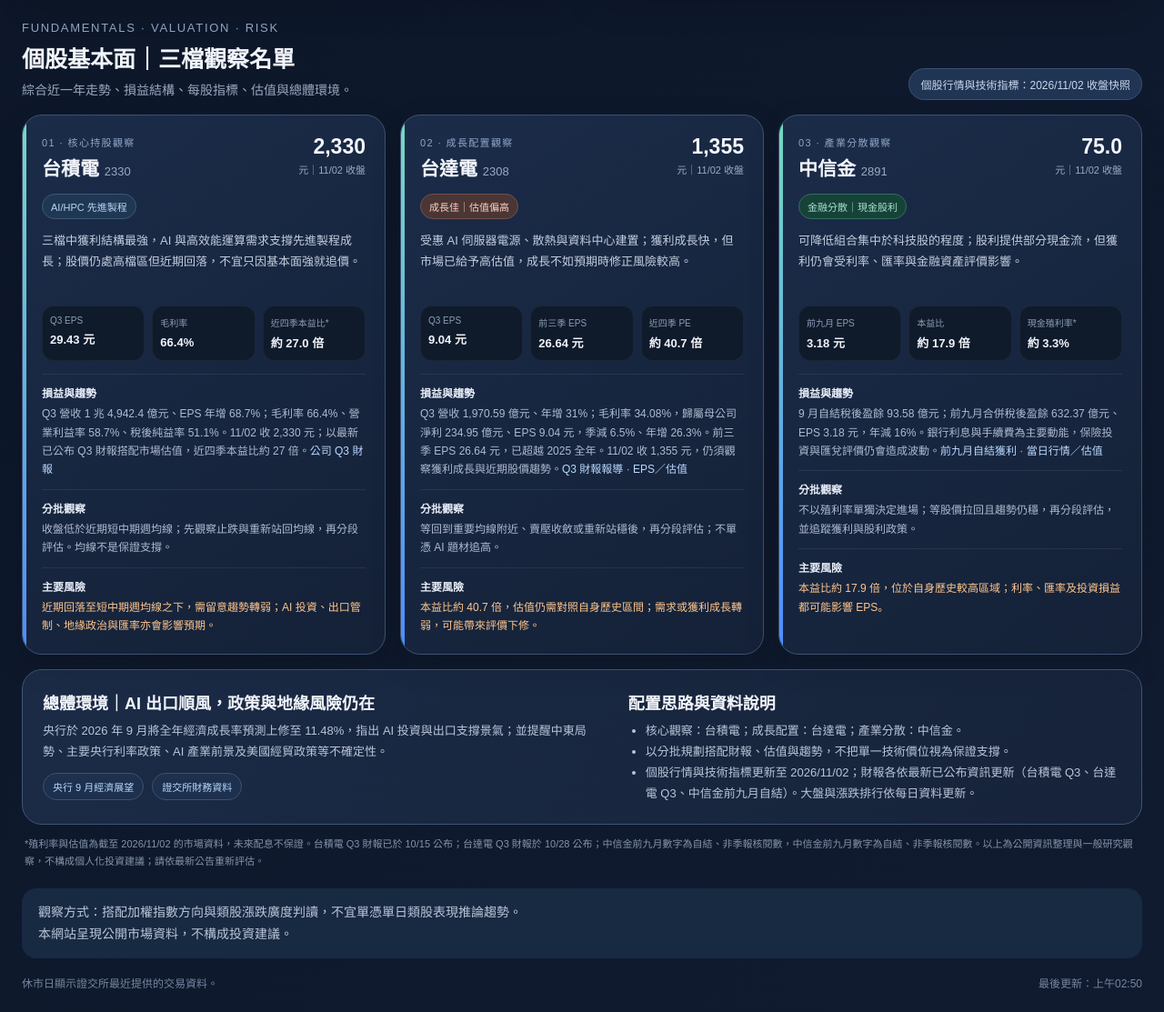
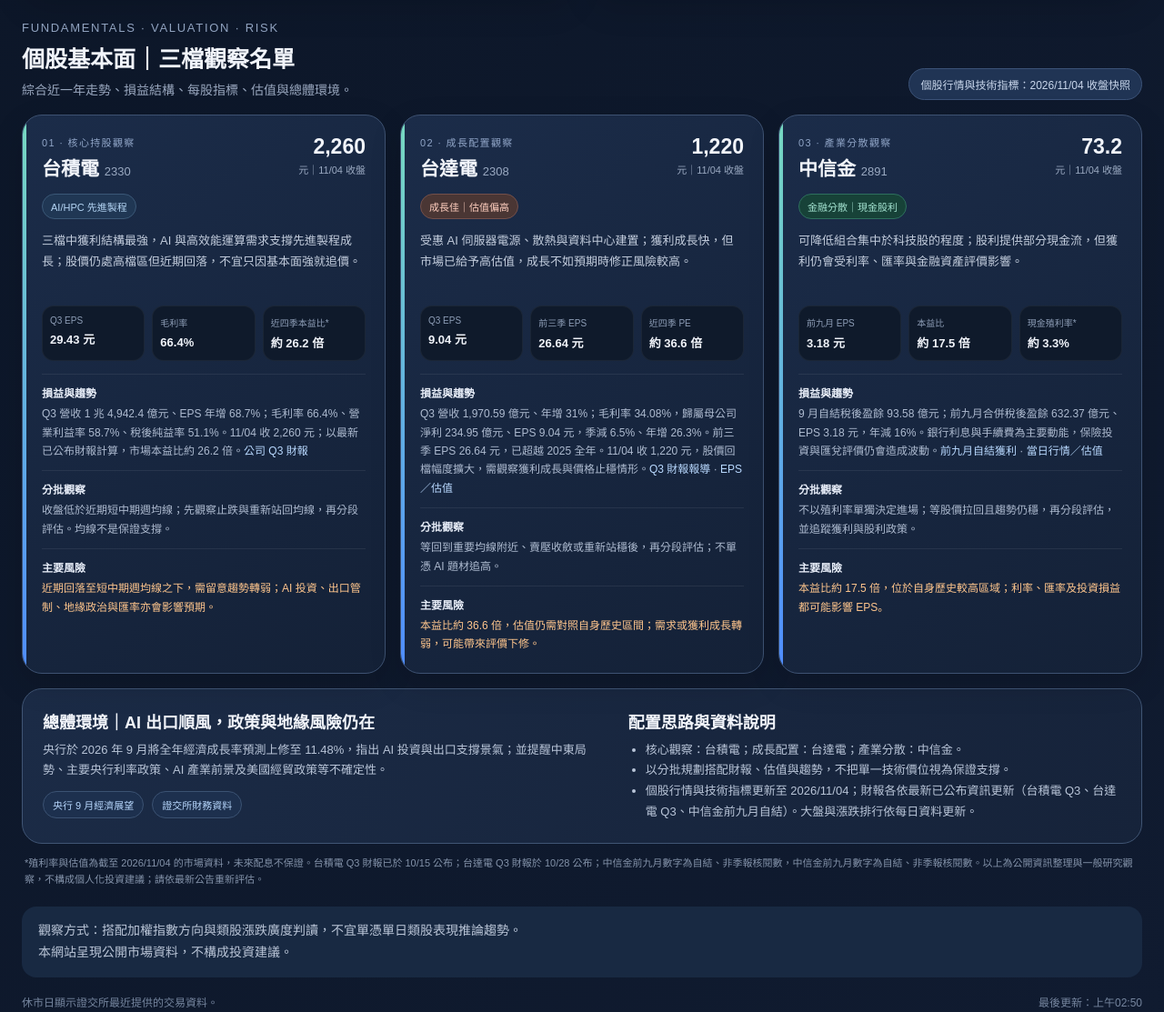
Before and after one commit to hsiehchenlung-cell/tw-market-close, a plain HTML site: page index.html in a window 1280 px wide. Shown: the part 3365-4478 px from the top of the page at 91% size. Drawn offline with Linux system fonts and the light colour scheme.

Commit message:
Refresh stock snapshot through 2026-11-04

```diff
--- a/index.html
+++ b/index.html
@@ -10,11 +10,11 @@
 <section class="history-card" aria-labelledby="history-title"><div class="history-head"><div><h2 id="history-title">最近 7 個交易日大盤走勢</h2><p>加權指數每日收盤｜資料來源：臺灣證券交易所</p></div><div class="history-latest" id="history-latest">載入走勢中…</div></div><div id="index-history"><div class="history-empty">正在載入近 7 個交易日資料…</div></div></section>
 <section class="cols"><article class="card"><h2 class="section-title">類股強弱排行</h2><p class="section-note">依證交所公布之類股指數單日漲跌幅排序</p><div id="sectors" class="rows"><div class="loading">載入中…</div></div></article><article class="card"><h2 class="section-title">類股指數一覽</h2><p class="section-note">上市產業類股收盤表現</p><div style="overflow:auto"><table class="table"><thead><tr><th>類股</th><th class="right">收盤指數</th><th class="right">漲跌點</th><th class="right">幅度</th></tr></thead><tbody id="table"><tr><td colspan="4" class="empty">正在取得資料…</td></tr></tbody></table></div></article></section>
 <section class="stock-rankings"><article class="card"><h2 class="section-title">個股漲幅前五名</h2><p class="stock-tag">上市普通股｜依當日漲幅排序</p><div class="stock-list" id="gainers"><div class="loading">載入個股排行…</div></div></article><article class="card"><h2 class="section-title">個股跌幅前五名</h2><p class="stock-tag">上市普通股｜依當日跌幅排序</p><div class="stock-list" id="losers"><div class="loading">載入個股排行…</div></div></article></section>
-<section class="equity-section" aria-labelledby="stock-title"><div class="equity-head"><div><div class="eyebrow">FUNDAMENTALS · VALUATION · RISK</div><h2 id="stock-title">個股基本面｜三檔觀察名單</h2><p>綜合近一年走勢、損益結構、每股指標、估值與總體環境。</p></div><div class="equity-asof">個股行情與技術指標：2026/11/02 收盤快照</div></div><div class="equity-grid">
-<article class="equity-card"><div class="equity-top"><div><div class="equity-label">01 · 核心持股觀察</div><div class="equity-name">台積電 <span class="equity-code">2330</span></div></div><div class="equity-price">2,330<small>元｜11/02 收盤</small></div></div><span class="equity-tag">AI/HPC 先進製程</span><div class="equity-summary">三檔中獲利結構最強，AI 與高效能運算需求支撐先進製程成長；股價仍處高檔區但近期回落，不宜只因基本面強就追價。</div><div class="equity-metrics"><div class="equity-metric"><span>Q3 EPS</span><strong>29.43 元</strong></div><div class="equity-metric"><span>毛利率</span><strong>66.4%</strong></div><div class="equity-metric"><span>近四季本益比*</span><strong>約 27.0 倍</strong></div></div><div class="equity-detail"><b>損益與趨勢</b><p>Q3 營收 1 兆 4,942.4 億元、EPS 年增 68.7%；毛利率 66.4%、營業利益率 58.7%、稅後純益率 51.1%。11/02 收 2,330 元；以最新已公布 Q3 財報搭配市場估值，近四季本益比約 27 倍。<a href="https://pr.tsmc.com/chinese/news/3346" target="_blank" rel="noreferrer">公司 Q3 財報</a></p></div><div class="equity-detail"><b>分批觀察</b><p>收盤低於近期短中期週均線；先觀察止跌與重新站回均線，再分段評估。均線不是保證支撐。</p></div><div class="equity-detail"><b>主要風險</b><p class="equity-risk">近期回落至短中期週均線之下，需留意趨勢轉弱；AI 投資、出口管制、地緣政治與匯率亦會影響預期。</p></div></article>
-<article class="equity-card"><div class="equity-top"><div><div class="equity-label">02 · 成長配置觀察</div><div class="equity-name">台達電 <span class="equity-code">2308</span></div></div><div class="equity-price">1,355<small>元｜11/02 收盤</small></div></div><span class="equity-tag warn">成長佳｜估值偏高</span><div class="equity-summary">受惠 AI 伺服器電源、散熱與資料中心建置；獲利成長快，但市場已給予高估值，成長不如預期時修正風險較高。</div><div class="equity-metrics"><div class="equity-metric"><span>Q3 EPS</span><strong>9.04 元</strong></div><div class="equity-metric"><span>前三季 EPS</span><strong>26.64 元</strong></div><div class="equity-metric"><span>近四季 PE</span><strong>約 40.7 倍</strong></div></div><div class="equity-detail"><b>損益與趨勢</b><p>Q3 營收 1,970.59 億元、年增 31%；毛利率 34.08%，歸屬母公司淨利 234.95 億元、EPS 9.04 元，季減 6.5%、年增 26.3%。前三季 EPS 26.64 元，已超越 2025 全年。11/02 收 1,355 元，仍須觀察獲利成長與近期股價趨勢。<a href="https://www.cna.com.tw/news/afe/202610280291.aspx" target="_blank" rel="noreferrer">Q3 財報報導</a> · <a href="https://finlab.finance/stocks/2308" target="_blank" rel="noreferrer">EPS／估值</a></p></div><div class="equity-detail"><b>分批觀察</b><p>等回到重要均線附近、賣壓收斂或重新站穩後，再分段評估；不單憑 AI 題材追高。</p></div><div class="equity-detail"><b>主要風險</b><p class="equity-risk">本益比約 40.7 倍，估值仍需對照自身歷史區間；需求或獲利成長轉弱，可能帶來評價下修。</p></div></article>
-<article class="equity-card"><div class="equity-top"><div><div class="equity-label">03 · 產業分散觀察</div><div class="equity-name">中信金 <span class="equity-code">2891</span></div></div><div class="equity-price">75.0<small>元｜11/02 收盤</small></div></div><span class="equity-tag steady">金融分散｜現金股利</span><div class="equity-summary">可降低組合集中於科技股的程度；股利提供部分現金流，但獲利仍會受利率、匯率與金融資產評價影響。</div><div class="equity-metrics"><div class="equity-metric"><span>前九月 EPS</span><strong>3.18 元</strong></div><div class="equity-metric"><span>本益比</span><strong>約 17.9 倍</strong></div><div class="equity-metric"><span>現金殖利率*</span><strong>約 3.3%</strong></div></div><div class="equity-detail"><b>損益與趨勢</b><p>9 月自結稅後盈餘 93.58 億元；前九月合併稅後盈餘 632.37 億元、EPS 3.18 元，年減 16%。銀行利息與手續費為主要動能，保險投資與匯兌評價仍會造成波動。<a href="https://money.udn.com/money/amp/story/5613/9814850" target="_blank" rel="noreferrer">前九月自結獲利</a> · <a href="https://toalpha.tw/stock/2891" target="_blank" rel="noreferrer">當日行情／估值</a></p></div><div class="equity-detail"><b>分批觀察</b><p>不以殖利率單獨決定進場；等股價拉回且趨勢仍穩，再分段評估，並追蹤獲利與股利政策。</p></div><div class="equity-detail"><b>主要風險</b><p class="equity-risk">本益比約 17.9 倍，位於自身歷史較高區域；利率、匯率及投資損益都可能影響 EPS。</p></div></article></div>
-<div class="macro-panel"><div><h3>總體環境｜AI 出口順風，政策與地緣風險仍在</h3><p>央行於 2026 年 9 月將全年經濟成長率預測上修至 11.48%，指出 AI 投資與出口支撐景氣；並提醒中東局勢、主要央行利率政策、AI 產業前景及美國經貿政策等不確定性。</p><div class="equity-links"><a href="https://www.cbc.gov.tw/tw/cp-302-192864-4319f-1.html" target="_blank" rel="noreferrer">央行 9 月經濟展望</a><a href="https://wwwc.twse.com.tw/IIH2/zh/company/financial.html?code=2330" target="_blank" rel="noreferrer">證交所財務資料</a></div></div><div><h3>配置思路與資料說明</h3><ul><li>核心觀察：台積電；成長配置：台達電；產業分散：中信金。</li><li>以分批規劃搭配財報、估值與趨勢，不把單一技術價位視為保證支撐。</li><li>個股行情與技術指標更新至 2026/11/02；財報各依最新已公布資訊更新（台積電 Q3、台達電 Q3、中信金前九月自結）。大盤與漲跌排行依每日資料更新。</li></ul></div></div><p class="equity-note">*殖利率與估值為截至 2026/11/02 的市場資料，未來配息不保證。台積電 Q3 財報已於 10/15 公布；台達電 Q3 財報於 10/28 公布；中信金前九月數字為自結、非季報核閱數，中信金前九月數字為自結、非季報核閱數。以上為公開資訊整理與一般研究觀察，不構成個人化投資建議；請依最新公告重新評估。</p></section>
+<section class="equity-section" aria-labelledby="stock-title"><div class="equity-head"><div><div class="eyebrow">FUNDAMENTALS · VALUATION · RISK</div><h2 id="stock-title">個股基本面｜三檔觀察名單</h2><p>綜合近一年走勢、損益結構、每股指標、估值與總體環境。</p></div><div class="equity-asof">個股行情與技術指標：2026/11/04 收盤快照</div></div><div class="equity-grid">
+<article class="equity-card"><div class="equity-top"><div><div class="equity-label">01 · 核心持股觀察</div><div class="equity-name">台積電 <span class="equity-code">2330</span></div></div><div class="equity-price">2,260<small>元｜11/04 收盤</small></div></div><span class="equity-tag">AI/HPC 先進製程</span><div class="equity-summary">三檔中獲利結構最強，AI 與高效能運算需求支撐先進製程成長；股價仍處高檔區但近期回落，不宜只因基本面強就追價。</div><div class="equity-metrics"><div class="equity-metric"><span>Q3 EPS</span><strong>29.43 元</strong></div><div class="equity-metric"><span>毛利率</span><strong>66.4%</strong></div><div class="equity-metric"><span>近四季本益比*</span><strong>約 26.2 倍</strong></div></div><div class="equity-detail"><b>損益與趨勢</b><p>Q3 營收 1 兆 4,942.4 億元、EPS 年增 68.7%；毛利率 66.4%、營業利益率 58.7%、稅後純益率 51.1%。11/04 收 2,260 元；以最新已公布財報計算，市場本益比約 26.2 倍。<a href="https://pr.tsmc.com/chinese/news/3346" target="_blank" rel="noreferrer">公司 Q3 財報</a></p></div><div class="equity-detail"><b>分批觀察</b><p>收盤低於近期短中期週均線；先觀察止跌與重新站回均線，再分段評估。均線不是保證支撐。</p></div><div class="equity-detail"><b>主要風險</b><p class="equity-risk">近期回落至短中期週均線之下，需留意趨勢轉弱；AI 投資、出口管制、地緣政治與匯率亦會影響預期。</p></div></article>
+<article class="equity-card"><div class="equity-top"><div><div class="equity-label">02 · 成長配置觀察</div><div class="equity-name">台達電 <span class="equity-code">2308</span></div></div><div class="equity-price">1,220<small>元｜11/04 收盤</small></div></div><span class="equity-tag warn">成長佳｜估值偏高</span><div class="equity-summary">受惠 AI 伺服器電源、散熱與資料中心建置；獲利成長快，但市場已給予高估值，成長不如預期時修正風險較高。</div><div class="equity-metrics"><div class="equity-metric"><span>Q3 EPS</span><strong>9.04 元</strong></div><div class="equity-metric"><span>前三季 EPS</span><strong>26.64 元</strong></div><div class="equity-metric"><span>近四季 PE</span><strong>約 36.6 倍</strong></div></div><div class="equity-detail"><b>損益與趨勢</b><p>Q3 營收 1,970.59 億元、年增 31%；毛利率 34.08%，歸屬母公司淨利 234.95 億元、EPS 9.04 元，季減 6.5%、年增 26.3%。前三季 EPS 26.64 元，已超越 2025 全年。11/04 收 1,220 元，股價回檔幅度擴大，需觀察獲利成長與價格止穩情形。<a href="https://www.cna.com.tw/news/afe/202610280291.aspx" target="_blank" rel="noreferrer">Q3 財報報導</a> · <a href="https://finlab.finance/stocks/2308" target="_blank" rel="noreferrer">EPS／估值</a></p></div><div class="equity-detail"><b>分批觀察</b><p>等回到重要均線附近、賣壓收斂或重新站穩後，再分段評估；不單憑 AI 題材追高。</p></div><div class="equity-detail"><b>主要風險</b><p class="equity-risk">本益比約 36.6 倍，估值仍需對照自身歷史區間；需求或獲利成長轉弱，可能帶來評價下修。</p></div></article>
+<article class="equity-card"><div class="equity-top"><div><div class="equity-label">03 · 產業分散觀察</div><div class="equity-name">中信金 <span class="equity-code">2891</span></div></div><div class="equity-price">73.2<small>元｜11/04 收盤</small></div></div><span class="equity-tag steady">金融分散｜現金股利</span><div class="equity-summary">可降低組合集中於科技股的程度；股利提供部分現金流，但獲利仍會受利率、匯率與金融資產評價影響。</div><div class="equity-metrics"><div class="equity-metric"><span>前九月 EPS</span><strong>3.18 元</strong></div><div class="equity-metric"><span>本益比</span><strong>約 17.5 倍</strong></div><div class="equity-metric"><span>現金殖利率*</span><strong>約 3.3%</strong></div></div><div class="equity-detail"><b>損益與趨勢</b><p>9 月自結稅後盈餘 93.58 億元；前九月合併稅後盈餘 632.37 億元、EPS 3.18 元，年減 16%。銀行利息與手續費為主要動能，保險投資與匯兌評價仍會造成波動。<a href="https://money.udn.com/money/amp/story/5613/9814850" target="_blank" rel="noreferrer">前九月自結獲利</a> · <a href="https://toalpha.tw/stock/2891" target="_blank" rel="noreferrer">當日行情／估值</a></p></div><div class="equity-detail"><b>分批觀察</b><p>不以殖利率單獨決定進場；等股價拉回且趨勢仍穩，再分段評估，並追蹤獲利與股利政策。</p></div><div class="equity-detail"><b>主要風險</b><p class="equity-risk">本益比約 17.5 倍，位於自身歷史較高區域；利率、匯率及投資損益都可能影響 EPS。</p></div></article></div>
+<div class="macro-panel"><div><h3>總體環境｜AI 出口順風，政策與地緣風險仍在</h3><p>央行於 2026 年 9 月將全年經濟成長率預測上修至 11.48%，指出 AI 投資與出口支撐景氣；並提醒中東局勢、主要央行利率政策、AI 產業前景及美國經貿政策等不確定性。</p><div class="equity-links"><a href="https://www.cbc.gov.tw/tw/cp-302-192864-4319f-1.html" target="_blank" rel="noreferrer">央行 9 月經濟展望</a><a href="https://wwwc.twse.com.tw/IIH2/zh/company/financial.html?code=2330" target="_blank" rel="noreferrer">證交所財務資料</a></div></div><div><h3>配置思路與資料說明</h3><ul><li>核心觀察：台積電；成長配置：台達電；產業分散：中信金。</li><li>以分批規劃搭配財報、估值與趨勢，不把單一技術價位視為保證支撐。</li><li>個股行情與技術指標更新至 2026/11/04；財報各依最新已公布資訊更新（台積電 Q3、台達電 Q3、中信金前九月自結）。大盤與漲跌排行依每日資料更新。</li></ul></div></div><p class="equity-note">*殖利率與估值為截至 2026/11/04 的市場資料，未來配息不保證。台積電 Q3 財報已於 10/15 公布；台達電 Q3 財報於 10/28 公布；中信金前九月數字為自結、非季報核閱數，中信金前九月數字為自結、非季報核閱數。以上為公開資訊整理與一般研究觀察，不構成個人化投資建議；請依最新公告重新評估。</p></section>
 <div class="disclaimer">觀察方式：搭配加權指數方向與類股漲跌廣度判讀，不宜單憑單日類股表現推論趨勢。<br>本網站呈現公開市場資料，不構成投資建議。</div><footer class="footer"><span>休市日顯示證交所最近提供的交易資料。</span><span id="updated">—</span></footer></main>
 <script>
 const API='./data.json', $=id=>document.getElementById(id);const num=v=>{if(v==null)return NaN;return Number(String(v).replaceAll(',','').replace('%','').trim())};const fmt=(v,d=2)=>Number(v).toLocaleString('en-US',{minimumFractionDigits:d,maximumFractionDigits:d});function rocDate(s){if(!s)return '最新交易日';const x=String(s).replaceAll('/','').replaceAll('-','');if(/^\d{7}$/.test(x))return `${Number(x.slice(0,3))+1911}/${x.slice(3,5)}/${x.slice(5,7)}`;if(/^\d{8}$/.test(x))return `${x.slice(0,4)}/${x.slice(4,6)}/${x.slice(6,8)}`;return s}function val(o,...keys){for(const k of keys)if(o[k]!=null&&o[k]!=='')return o[k];return ''}function delta(o){const raw=String(val(o,'漲跌','change','Change'));const v=num(val(o,'漲跌點數','change','Change'));return Number.isNaN(v)?0:(raw.includes('-')?-Math.abs(v):Math.abs(v))}
```
